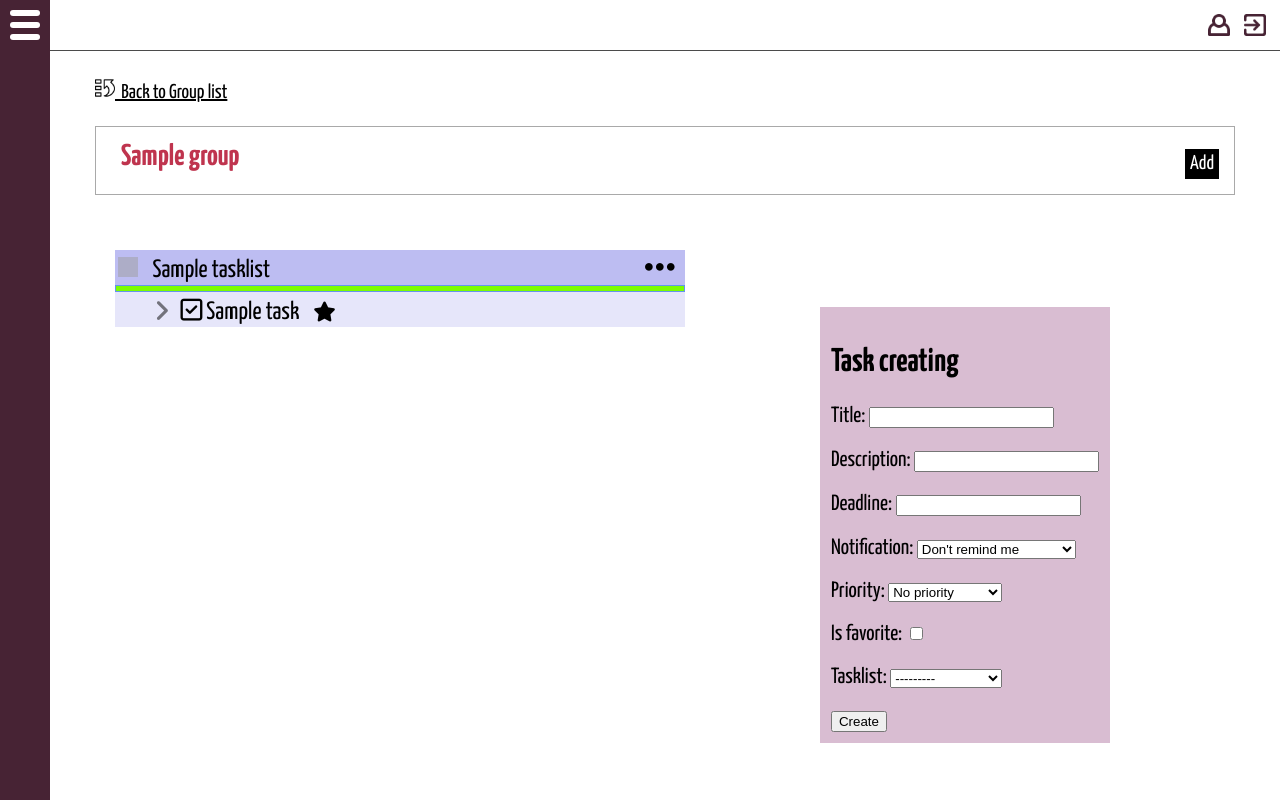
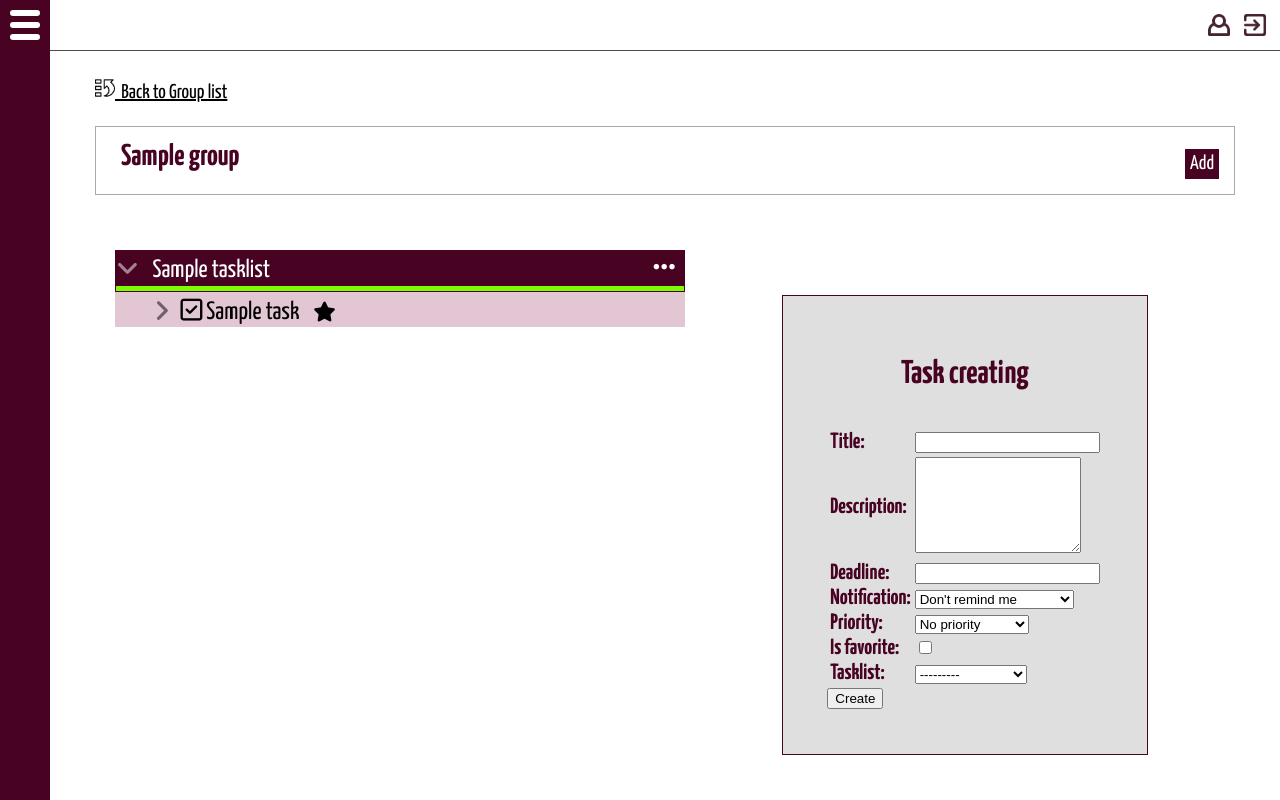
Before and after one commit to tykva43/tasks_app, a Django app: page /group/1/ in a window 1280 px wide. Run offline with Django 3.2, Linux system fonts and the light colour scheme; a user stored in the database is signed in; tables that the repository leaves empty hold one stand-in row (values such as "Sample post"); some libraries are stand-ins or nearby versions; grey boxes are pictures that could not be loaded.

Commit message:
Added dispalying info about the clicked task

```diff
--- a/static/css/styles.css
+++ b/static/css/styles.css
@@ -3,18 +3,15 @@ html {
     font-family: YanoneKaffeesatz;
 }
 .left_menu {
-    /*display: none;*/
     width: 300px;
     height: 100vh;
-    background-color: #6b344e;
+    background-color: #6e0323;
     position: fixed;
     z-index: 2;
     margin-left: -300px;
     transition: 0.7s linear;
-    /*box-shadow: 0.4em 0.4em 7px rgba(55, 111, 107, 0.75);*/
 }
 .left_menu.pop_up_menu {
-    /*display: block;*/
     z-index: 5;
 }
 .left_menu a { text-decoration: none; }
@@ -35,7 +32,6 @@ html {
     box-shadow: 0.4em 0.4em 5px rgba(55, 111, 107, 0.8);
     cursor: pointer;
 }
-/*.group:hover, .add_button:hover { background-color: rgb(239, 98, 95); }*/
 .group:hover { background-color: rgb(239, 98, 95); }
 .control_button {
     position: relative;
@@ -56,7 +52,7 @@ html {
 .left_min_menu {
     width: 50px;
     height: 100vh;
-    background-color: #472334;
+    background-color: #480323;
     display: block;
     position: fixed;
     z-index: 10;
@@ -69,10 +65,6 @@ html {
     width: 30px;
     height: 30px;
     margin: 10px 10px 10px 10px;
-    /*margin-top: 25px;
-    margin-bottom: 25px;
-    margin-left: 22px;
-    margin-right: 22px;*/
     cursor: pointer;
     backface-visibility: hidden;
     position: absolute;
@@ -111,7 +103,6 @@ html {
     border-radius: 20%;
     margin: auto;
     cursor: pointer;
-    /* display: inline-block; */
     display: inline-flex;
     transition: transform 0.6s ease;
     opacity: 0.5;
@@ -128,12 +119,10 @@ html {
     transform: rotate(90deg);
 }
 .group_list, .drop_down_list {
-    /*display: block;*/
     display: table;
     transition: all 0.6s ease;
     transform: translateY(0px, 10px);
     opacity: 1;
-    /*margin-top: 10px;*/
 }
 a {
     text-decoration: none;
@@ -144,8 +133,6 @@ a {
     border-bottom-width: 2px;
     border-bottom-style: solid;
     height: 70px;
-    /*display: inline-flex;*/
-    /*display: flex;*/
 }
 .literal {
     color: rgb(255, 255, 255);
@@ -165,7 +152,6 @@ a {
 }
 .group_icon {
     height: 44px;
-    /*background-color: #ff2b2b;*/
     width: 44px;
     border-radius: 10%;
     margin-top: auto;
@@ -230,17 +216,14 @@ body {
     margin-left: 35px;
 }
 .expander_wrapper {
-    /*border-bottom-color: rgb(180, 180, 180);
-    border-bottom-width: 3px;;
-    border-bottom-style: solid;*/
     max-width: 650px;
+    min-width: min-content;
 }
 .title {
-    color: #bf344e;
+    color: #480323;
     font-size: 30px;
     text-align: left;
     padding-left: 10px;
-    /* display: inline-block; */
     margin: 0px;
     display: inline;
 }
@@ -261,12 +244,9 @@ a.link img {
     width: 20px;
 }
 .content {
-    /*padding: 40px;*/
     padding: 20px 45px 45px 45px;
     border-radius: 20px;
     transition: 0.7s linear;
-    /*margin-left: 30px;
-    margin-right: 30px;*/
     margin: 0px;
     font-size: 35px;
 }
@@ -279,8 +259,7 @@ a.link img {
 }
 
 /* <Slider> */
-.task_item {    /* flex: 0 0 25%; */
-    /* max-width: 25%; */
+.task_item {
     transition: all 0.6s ease;
     height: 150px;
     width: 150px;
@@ -288,37 +267,12 @@ a.link img {
     margin-left: 5px;
     margin-right: 5px;
     cursor: pointer;
-    /* display: inline-block; */
-    /* margin-left: 5px; */
-    /* margin-right: 5px;*/
 }
 .plus {
     margin: 30px;
     width: 90px;
     height: 90px;
 }
-
-/*.add_button {
-    width: 100px;
-    height: 50px;
-}*/
-/* </Slider> */
-/* </Content> */
-
-
-/* <Add Button> */
-/*
-.add_button {
-    background-color: rgb(102, 161, 161);
-    border-radius: 25px;
-    position: fixed;
-    bottom: 40px;
-    right: 40px;
-    width: 50px;
-    height: 50px;
-    cursor: pointer;
-    transition: 0.7s linear;
-}*/
 .add_group {
     margin: auto;
     text-align: center;
@@ -423,7 +377,7 @@ a.link img {
     margin-right: 10px;
 }
 .drop_down_btn {
-    background-color: black;
+    background-color: #480323;
     color: white;
     padding: 5px;
     font-family: YanoneKaffeesatz;
@@ -449,7 +403,7 @@ a.link img {
     display: block;
 }
 .drop_down_menu_content a:hover {background-color: white;}
-.drop_down_menu:hover .drop_down_btn {background-color: grey;}
+.drop_down_menu:hover .drop_down_btn {opacity: 0.5;}
 .task_block {
     height: 25px;
     font-size: 25px;
@@ -467,12 +421,13 @@ a.link img {
     height: max-content;
 }
 .tasklist_title_wrapper {
-    background-color:  #bdbdf2;	/*#E6E6FA;*/
+    background-color: rgb(72,3,35);
+    color: white;
     position: relative;
 }
 
 .tasklist_block_wrapper {
-    background-color:  #E6E6FA;
+    background-color: #e2c6d3;
 }
 .description {
     font-size: 20px;
@@ -485,7 +440,7 @@ body::-webkit-scrollbar {
     height: 10px;
 }
 body::-webkit-scrollbar-thumb {
-    background-color: #472334;
+    background-color: #480323;
     border-radius: 20px;
 }
 body::-webkit-scrollbar-track {
@@ -501,13 +456,17 @@ body::-webkit-scrollbar-track {
 }
 
 .task_form {
-    background-color: #d9bdd2;
+    border: thin solid rgb(72, 3, 35);
+    background-color: #dfdfdf;
     font-size: 22px;
     height: min-content;
-    padding: 1%;
+    padding: 3%;
     transition: 0.2s linear;
     margin-left: auto;
     margin-right: auto;
+}
+.task_form h2 {
+    color: #480323;
 }
 .fa-star {
     cursor: pointer;
@@ -529,9 +488,7 @@ body::-webkit-scrollbar-track {
 
 .readiness {
     height: 5px;
-    border-style: solid;
-    border-width: thin;
-    border-color: cornflowerblue;
+    border: thin solid rgb(72, 3, 35);
 }
 .ready {
     height: 100%;
@@ -539,3 +496,38 @@ body::-webkit-scrollbar-track {
     width: 0%;
     transition: 0.5s linear;
 }
+.fa-ellipsis-h {
+    font-size: 25px;
+    position: absolute;
+    top: 5px;
+}
+#task_creating_h {
+    width: max-content;
+    margin-left: auto;
+    margin-right: auto;
+}
+.form_as_table {
+    padding: 10px;
+    color: #480323;
+}
+.form_as_table table tbody tr th {
+    text-align: -webkit-left;
+}
+.form_as_table p {
+    justify-content: space-between;
+    display: flex;
+}
+.form_as_table p label {
+    height: max-content;
+    margin-top: auto;
+    margin-bottom: auto;
+    padding: 3px;
+}
+textarea {
+    min-width: 150px;
+    max-width: 373px;
+    max-height: 100px;
+}
+.create_task_btn {
+    cursor: pointer;
+}
--- a/static/js/scripts.js
+++ b/static/js/scripts.js
@@ -26,7 +26,6 @@ var MEDIUM_LVL = '#ffd700',
     };
 
     function updateReadiness(obj, tlReadiness) {
-        console.log('im here')
         readinessInPercents = tlReadiness * 100;
         var color;
         if (readinessInPercents <= 25)
@@ -101,24 +100,70 @@ var MEDIUM_LVL = '#ffd700',
     return cookieValue;
     };
 
+    // Change type (for creating or for updating a task) for task form
+    function changeTaskFormType(type) {
+        switch (type) {
+            case "update":
+                $('.task_form').find('h2').text('Task Info');
+                $('.task_form').find('form').toggleClass('create_form', false).toggleClass('update_form', true);
+                $('.task_form').find('.create_task').text('Update');
+                onSubmitUpdateForm();
+                $('.task_form').find('label').css({ 'color': 'white'});
+                $('.task_form').css({'background-color': 'rgb(110, 3, 35)'});
+                $('.task_form').children('h2').css({'color': 'white'});
+                break;
+            case "create":
+                $('.task_form').find('h2').text('Task creating');
+                $('.task_form').find('form').toggleClass('create_form', true).toggleClass('update_form', false);
+                $('.task_form').find('.create_task').text('Create');
+                $('.task_form').css({'background-color': '#dfdfdf', 'color': '#480323'});
+                $('.task_form').find('label').css({'color': '#480323'});
+                $('.task_form').children('h2').css({'color': '#480323'});
+                onSubmitCreateForm();
+                cleanTaskFormFields();
+        }
+    };
+
+    // Clean all the fields of task form
+    function cleanTaskFormFields() {
+        var form = $('.task_form').children('form');
+        form.find('#id_title').val('');
+        form.find('#id_description').text('');
+        form.find('#id_deadline').val('');
+        form.find('#id_notification').val($(form.find('#id_notification')).children('option').eq(0).val());
+        form.find('#id_priority').val($(form.find('#id_priority')).children('option').eq(0).val());
+        form.find('#id_is_favorite').prop("checked", false);
+        form.find('#id_tasklist').val($(form.find('#id_tasklist')).children('option').eq(0).val());
+    }
+
+    // Fill in task form with input task
+    function fillInTaskForm(task_info) {
+        var form = $('.task_form').children('form');
+        form.find('#id_title').val(task_info.fields.title);
+        form.find('#id_description').text(task_info.fields.description);
+        form.find('#id_deadline').val(task_info.fields.deadline);
+        form.find('#id_notification').val(task_info.fields.notification);
+        form.find('#id_priority').val(task_info.fields.priority);
+        form.find('#id_is_favorite').prop("checked", task_info.fields.is_favorite) ;
+        form.find('#id_tasklist').val(task_info.fields.tasklist);
+    };
+
     // Update the readiness value for all tasklists in the document
     function updateAllTasklistsReadiness() {
         var tasklists = $('#tasklists').children('.expander_wrapper');
         tasklists.each(function() {
             var tasks = $(this).find('.tasklist_block').children('.expander_wrapper');
-            var tasksCount = tasks.length;
+            // If there are no tasks, assign a value of 1 to avoid division by 0
+            var tasksCount = tasks.length? tasks.length : 1;
             var completedTasksCount = 0;
             tasks.find('.task_marker').each(function() {
                 completedTasksCount += $(this).hasClass('fa-check-square-o')? 1 : 0;
             })
-            console.log('tasksCount', tasksCount);
-            console.log('completedTasksCount', completedTasksCount);
-            console.log('completedTasksCount/tasksCount', completedTasksCount/tasksCount);
             updateReadiness($(this).find('.readiness'), completedTasksCount/tasksCount);
         });
-        var tasks =
-        console.log(tasklists);
     }
+
+
 
 $(document).ready(function() {
 
@@ -126,7 +171,11 @@ $(document).ready(function() {
 
     updateAllTasklistsReadiness();
 
-    $(window).scroll(function(){
+    $('.create_task_btn').on('click', function() {
+        changeTaskFormType('create');
+    });
+
+    $(window).scroll(function() {
         var scrollTop = $(this).scrollTop();
         var taskFormHeight = $('.task_form').outerHeight();
         var windowHeight = $(window).height();
--- a/tasks_app/urls.py
+++ b/tasks_app/urls.py
@@ -57,6 +57,7 @@ urlpatterns = [
     # Tasks
     path('task/update/status/', ajax.update_task_status, name='update_task_status'),
     path('group/<int:group_pk>/task/add/', ajax.add_task, name='add_task'),
+    path('task/update/', ajax.update_task, name='update_task'),
     path('group/<int:group_pk>/task/<int:task_pk>/info/', ajax.get_task_info, name='get_task_info'),
     path('task/update/favorite/', ajax.update_favorite_status, name='update_favorite_status'),
 
--- a/tasks_editor/forms.py
+++ b/tasks_editor/forms.py
@@ -1,6 +1,7 @@
 from django import forms
 from django.contrib.auth.forms import UserCreationForm
 from django.contrib.auth.models import User
+from django.forms import Textarea
 
 from task.models import Task, Group, TaskList
 
@@ -21,6 +22,9 @@ class TaskForm(forms.ModelForm):
     class Meta:
         model = Task
         exclude = ('completed_at', 'is_completed', 'group')
+        widgets = {
+            'description': Textarea(attrs={'rows': 6, 'cols': 18}),
+        }
 
 
 #class TaskForm(forms.Form):
--- a/templates/base.html
+++ b/templates/base.html
@@ -46,7 +46,9 @@
     </div>
 
     <div class="left_menu">
-
+        <div style="margin: auto; width: max-content;  height: max-content; padding: 40px; color: white;">
+            Someday there will be content here
+        </div>
     </div>
 
     <div id="content_wrapper">
--- a/templates/group/detail_group.html
+++ b/templates/group/detail_group.html
@@ -13,13 +13,9 @@
                 <button class="drop_down_btn">Add</button>
                 <div class="drop_down_menu_content invisible">
                     <a href="{% url 'add_tasklist' group.id %}">Tasklist</a>
-                    <a href="#">Task</a>
+                    <a class="create_task_btn">Task</a>
                 </div>
             </div>
-
-<!--            <a href="{% url 'add_tasklist' group.id %}">-->
-<!--                <div class="add_button drop_down_btn">Add</div>-->
-<!--            </a>-->
         </div>
         <div class="memberships"></div>
     </div>
@@ -32,11 +28,11 @@
                 <div class="expander_wrapper">
                     <div class="tasklist_title_wrapper">
                         <div class="expander">
-                            <img class="triangle rotated" src="{% static "imgs/pointer.png" %}">
+                            <i class="fas fa-angle-down"></i>
                         </div>
-                        <a href="{% url 'detail_tasklist' group_pk=group.id tasklist_pk=tasklist.id %}">
+<!--                        <a style="color: white;" href="{% url 'detail_tasklist' group_pk=group.id tasklist_pk=tasklist.id %}">-->
                             <div class="tasklist_title">{{ tasklist.title }}</div>
-                        </a>
+<!--                        </a>-->
                         <i class="fa fa-ellipsis-h"></i>
                     </div>
                     <div class="readiness" id="r{{tasklist.id}}">
@@ -95,10 +91,14 @@
 
 
         <div class="form_div task_form">
-            <h2>Task creating</h2>
-            <form id="create_form" method="post">
+            <h2 id="task_creating_h">Task creating</h2>
+            <form class="form_as_table create_form" method="post">
                 {% csrf_token %}
-                {{task_form.as_p}}
+                <table>
+                    <tbody>
+                        {{task_form.as_table}}
+                    </tbody>
+                </table>
                 <button class="button create_task" type="submit">Create</button>
             </form>
         </div>
@@ -106,7 +106,53 @@
 
 {% endblock content %}
 {% block javascript %}
+
+    function onSubmitUpdateForm() {
+        // Call AJAX for task info updating
+        $(".update_form").submit(function(e) {
+            console.log('UPDATING');
+            e.preventDefault(); // avoid to execute the actual submit of the form.
+            if(!e.isDefaultPrevented()){
+                e.returnValue = false;
+            }
+            var form = $(this);
+            var url = "{% url 'update_task' %}";  // URL
+            $.ajax({
+                method: 'put',
+                data: $(this).serialize(),
+                url: url,
+                success: function(response)
+                {
+                    console.log('UPDATING');
+                    // insertTask(eval(response['new_task'])[0]);
+                }
+            });
+        });
+    };
+
+    function onSubmitCreateForm() {
+        // Call AJAX for creating a task
+        $(".create_form").submit(function(e) {
+            e.preventDefault(); // avoid to execute the actual submit of the form.
+            if(!e.isDefaultPrevented()){
+                e.returnValue = false;
+            }
+            var form = $(this);
+            var url = "{% url 'add_task' group.id %}";  // URL
+            $.ajax({
+                method: 'post',
+                data: $(this).serialize(),
+                url: url,
+                success: function(response) {
+                    insertTask(eval(response['new_task'])[0]);
+                }
+            });
+        });
+    };
+
     $(document).ready(function () {
+
+        onSubmitCreateForm();
 
         // When you double-click on the task element, display information about the task
         $('.task_block').on('dblclick', function() {
@@ -118,9 +164,11 @@
             type: "GET",
             // on success
             success: function (response) {
-                        console.log(response);
                 if (response.is_successful == true) {
-                            console.log(task);
+                    // console.log(response.task);
+                        console.log(eval(response['task'])[0]);
+                        changeTaskFormType('update');
+                        fillInTaskForm(eval(response['task'])[0]);
                 }
                 /*else {
                     // todo: show message about failure
@@ -136,25 +184,7 @@
                 updateFavoriteStatus($(this), url);
             });
 
-            // Call AJAX for creating task
-            $("#create_form").submit(function(e) {
-                e.preventDefault(); // avoid to execute the actual submit of the form.
-                if(!e.isDefaultPrevented()){
-                    e.returnValue = false;
-            }
-                var form = $(this);
-                var url = "{% url 'add_task' group.id %}";  // URL
-                console.log(url);
-                $.ajax({
-	                method: 'post',
-                    data: $(this).serialize(),
-                    url: url,
-                    success: function(data)
-                    {
-                        insertTask(eval(data['new_task'])[0]);
-                    }
-                });
-            });
+
 
             // If the user checks or unchecks the task completion marker
             $('.task_marker').on('click', function () {
@@ -167,7 +197,7 @@
                     url: "{% url 'update_task_status' %}?task_pk=" + id,         // URL
                     type: "POST",
                     // on success
-                    success: function (response) {
+                    success: function(response) {
                         if (response.is_successful == true) {
                             taskMarkerClicked(task_marker);
                             var readyElemId = '#r' + task_marker.parents('.tasklist_block').eq(0).attr('id').substr(1);
```
Also changed, not shown: tasks_editor/ajax.py (+4 -9 lines), templates/base_copy.html (deleted, +0 -58 lines). Lines whose indentation alone changed are shown as unchanged.
